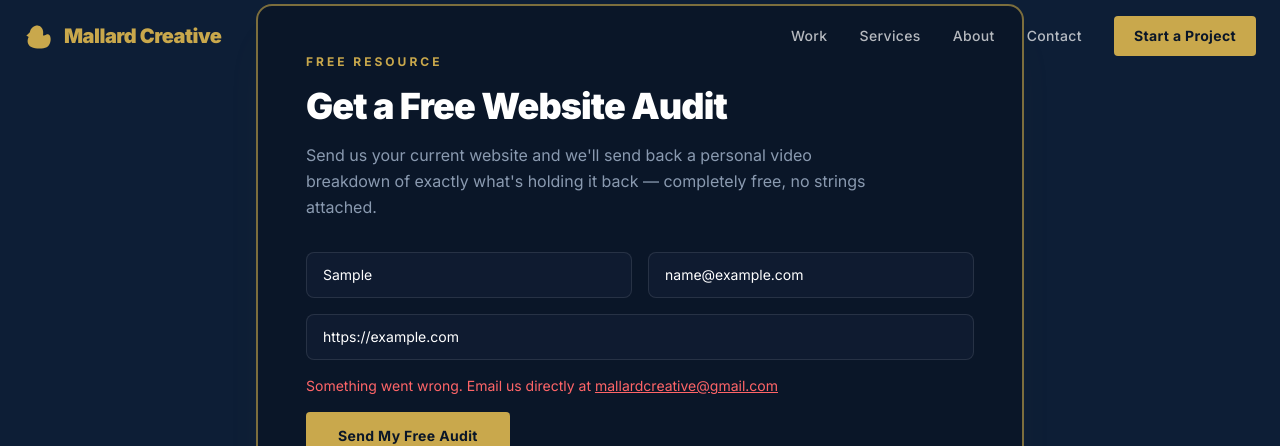
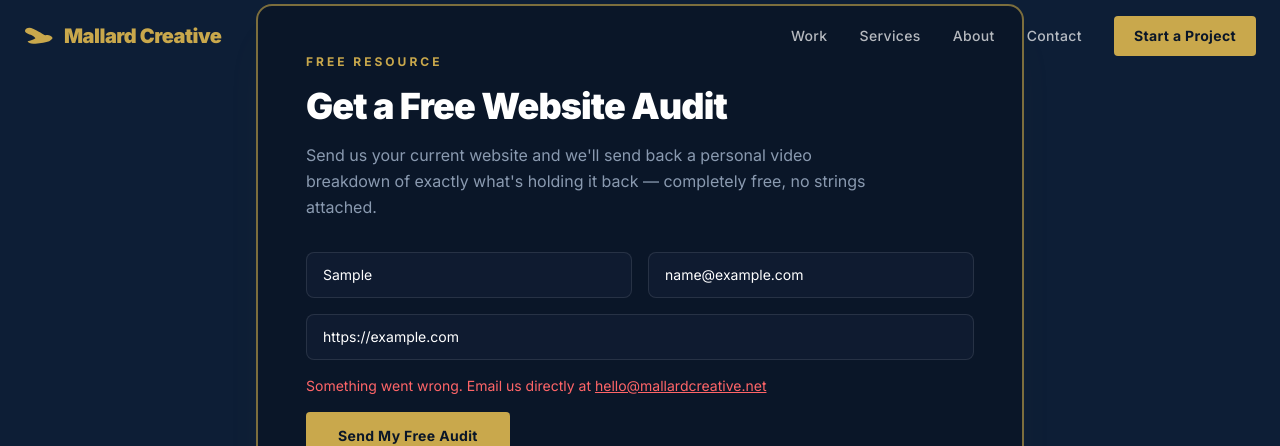
Before and after one commit to kodebob/mallard-creative, a Next.js app: page / in a window 1280 px wide. Both pictures are taken after typing "Sample", "name@example.com", "https://example.com" into the empty fields and a click on the button "Send My Free Audit". Shown: the part 3781-4227 px from the top of the page. Built offline with nearby package versions, Linux system fonts and the light colour scheme.

Commit message:
update email to hello@mallardcreative.net

```diff
--- a/app/components/Contact.tsx
+++ b/app/components/Contact.tsx
@@ -164,10 +164,10 @@ export default function Contact() {
                 <p className="text-red-400 text-sm">
                   Something went wrong. Email us at{" "}
                   <a
-                    href="mailto:mallardcreative@gmail.com"
+                    href="mailto:hello@mallardcreative.net"
                     className="underline text-gold"
                   >
-                    mallardcreative@gmail.com
+                    hello@mallardcreative.net
                   </a>
                 </p>
               )}
@@ -185,10 +185,10 @@ export default function Contact() {
           <p className="text-center text-steel/60 text-sm mt-8">
             Or reach us directly at{" "}
             <a
-              href="mailto:mallardcreative@gmail.com"
+              href="mailto:hello@mallardcreative.net"
               className="text-steel hover:text-gold transition-colors"
             >
-              mallardcreative@gmail.com
+              hello@mallardcreative.net
             </a>
           </p>
         </motion.div>
--- a/app/components/DuckLogo.tsx
+++ b/app/components/DuckLogo.tsx
@@ -1,28 +1,23 @@
-export default function DuckLogo({ size = 32 }: { size?: number }) {
+export default function DuckLogo({ size = 36 }: { size?: number }) {
   return (
     <svg
       width={size}
-      height={Math.round((size * 88) / 100)}
-      viewBox="0 0 100 88"
+      height={Math.round((size * 65) / 100)}
+      viewBox="0 0 100 65"
       fill="currentColor"
       aria-hidden="true"
     >
-      {/*
-        Rubber duck silhouette — clockwise from bill tip:
-        bill top edge → over round head → down neck (slight concave) →
-        wing bump → body right → bottom → left side → chin → bill tip (Z)
-      */}
       <path d="
-        M 7 43
-        L 19 31
-        C 22 16, 36 7, 48 9
-        C 60 11, 66 24, 64 38
-        C 62 46, 68 42, 75 39
-        C 82 36, 88 40, 89 50
-        C 91 60, 87 76, 76 82
-        C 64 88, 38 88, 24 81
-        C 10 74, 9 58, 15 47
-        C 13 45, 10 44, 7 43
+        M95 38
+        C90 30, 80 27, 72 30
+        C62 27, 50 16, 30 8
+        C18 2, 5 5, 3 16
+        C5 24, 16 26, 26 30
+        C32 34, 36 37, 38 40
+        C32 44, 22 48, 12 50
+        C14 56, 24 60, 38 58
+        C56 56, 74 54, 84 50
+        C89 47, 93 43, 95 40
         Z
       " />
     </svg>
--- a/app/components/Footer.tsx
+++ b/app/components/Footer.tsx
@@ -47,10 +47,10 @@ export default function Footer() {
             © 2025 Mallard Creative. Pittsburgh, PA. All rights reserved.
           </p>
           <a
-            href="mailto:mallardcreative@gmail.com"
+            href="mailto:hello@mallardcreative.net"
             className="text-steel/50 text-xs hover:text-gold transition-colors"
           >
-            mallardcreative@gmail.com
+            hello@mallardcreative.net
           </a>
         </div>
       </div>
--- a/app/components/FreeAudit.tsx
+++ b/app/components/FreeAudit.tsx
@@ -93,10 +93,10 @@ export default function FreeAudit() {
                 <p className="text-red-400 text-sm">
                   Something went wrong. Email us directly at{" "}
                   <a
-                    href="mailto:mallardcreative@gmail.com"
+                    href="mailto:hello@mallardcreative.net"
                     className="underline"
                   >
-                    mallardcreative@gmail.com
+                    hello@mallardcreative.net
                   </a>
                 </p>
               )}
```
